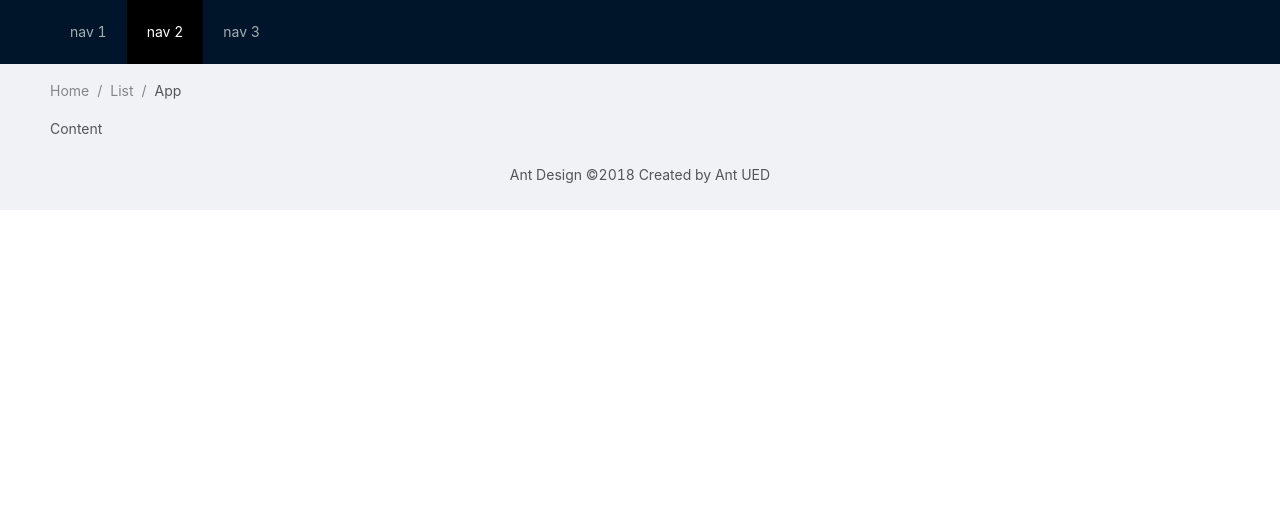
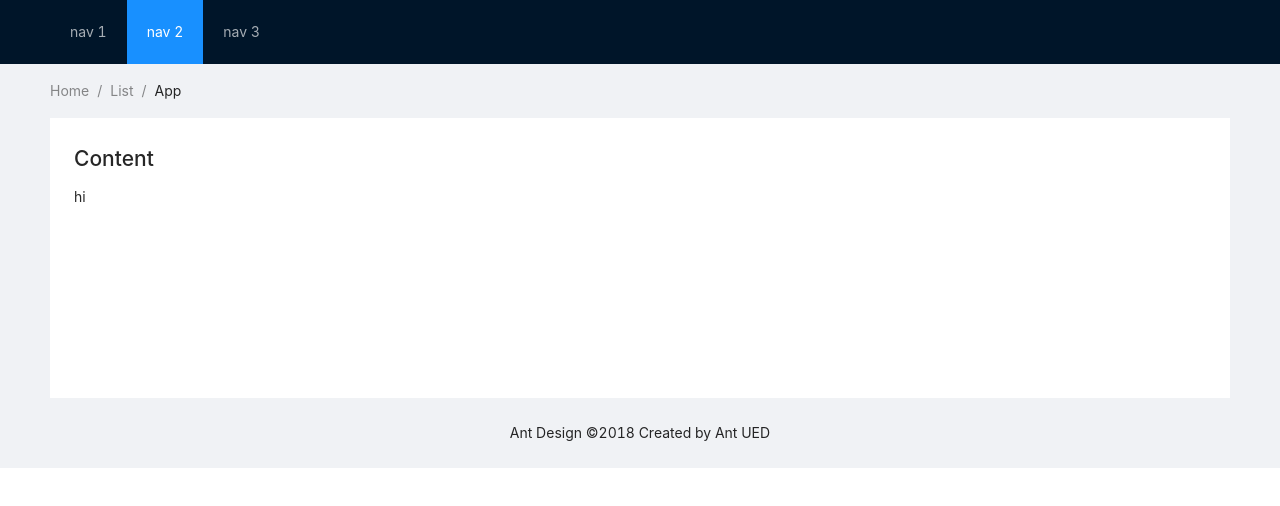
Before and after one commit to siddhant-deepsource/web-template, a Next.js app in the folder web/: page / in a window 1280 px wide. Shown: the top 506 px of the page. Built offline with nearby package versions, Linux system fonts and the light colour scheme.

Commit message:
progress

```diff
--- a/web/pages/index.tsx
+++ b/web/pages/index.tsx
@@ -20,7 +20,10 @@ const Home: React.FC = () => (
           <Breadcrumb.Item>List</Breadcrumb.Item>
           <Breadcrumb.Item>App</Breadcrumb.Item>
         </Breadcrumb>
-        <div className="site-layout-content">Content</div>
+        <div className="site-layout-content">
+          <h1>Content</h1>
+          <p>hi</p>
+        </div>
       </Content>
       <Footer style={{ textAlign: 'center' }}>
         Ant Design ©2018 Created by Ant UED
--- a/web/styles/antd.less
+++ b/web/styles/antd.less
@@ -1,15 +1,21 @@
 @import "~antd/dist/antd.less";
 
-@primary-color: #000; // primary color for all components
-@link-color: #1890ff; // link color
-@success-color: #52c41a; // success state color
-@warning-color: #faad14; // warning state color
-@error-color: #f5222d; // error state color
-@font-size-base: 14px; // major text font size
-@heading-color: rgba(0, 0, 0, 0.85); // heading text color
-@text-color: rgba(0, 0, 0, 0.65); // major text color
-@text-color-secondary: rgba(0, 0, 0, 0.45); // secondary text color
-@disabled-color: rgba(0, 0, 0, 0.25); // disable state color
-@border-radius-base: 4px; // major border radius
-@border-color-base: #d9d9d9; // major border color
-@box-shadow-base: 0 2px 8px rgba(0, 0, 0, 0.15); // major shadow for layers
+.site-layout-content {
+    min-height: 280px;
+    padding: 24px;
+    background: #fff;
+}
+
+// @primary-color: #000; // primary color for all components
+// @link-color: #1890ff; // link color
+// @success-color: #52c41a; // success state color
+// @warning-color: #faad14; // warning state color
+// @error-color: #f5222d; // error state color
+// @font-size-base: 14px; // major text font size
+// @heading-color: rgba(0, 0, 0, 0.85); // heading text color
+// @text-color: rgba(0, 0, 0, 0.65); // major text color
+// @text-color-secondary: rgba(0, 0, 0, 0.45); // secondary text color
+// @disabled-color: rgba(0, 0, 0, 0.25); // disable state color
+// @border-radius-base: 4px; // major border radius
+// @border-color-base: #d9d9d9; // major border color
+// @box-shadow-base: 0 2px 8px rgba(0, 0, 0, 0.15); // major shadow for layers
```
Also changed, not shown: web/pages/phone/_phone.tsx (added, +9 -0 lines).
